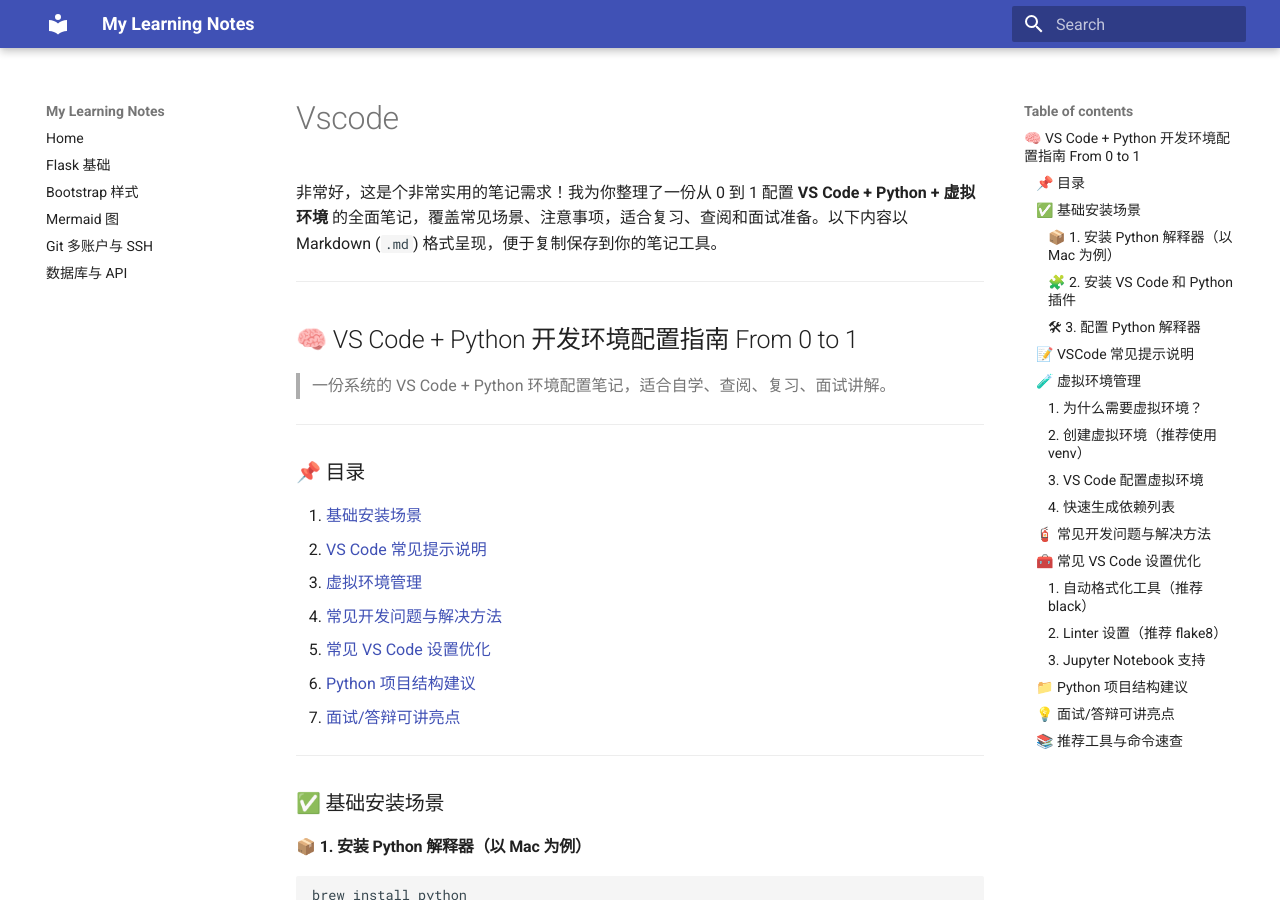
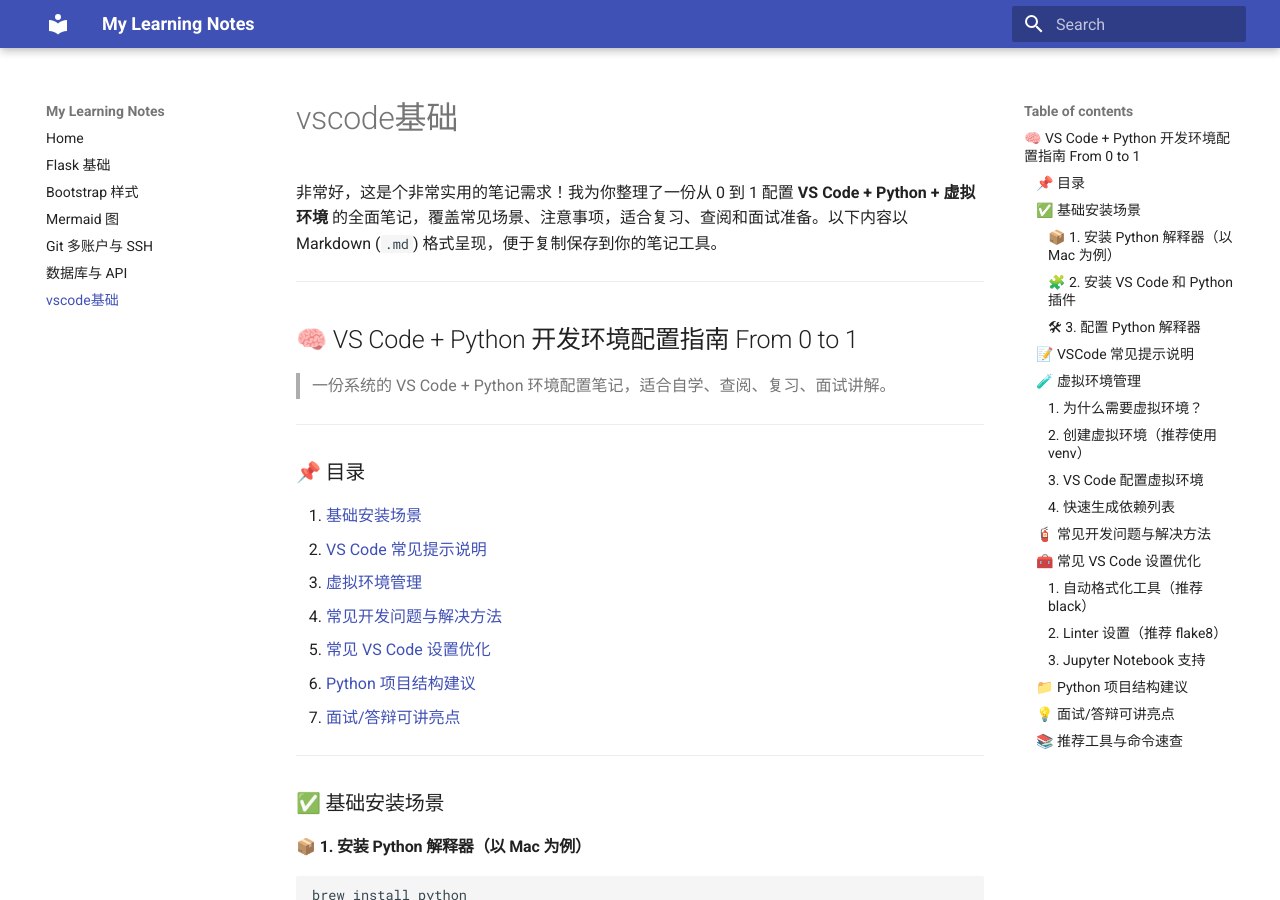
Before and after one commit to jjJollyCoder/myLearningNotes, an MkDocs documentation site: the page built from docs/vscode.md, in a window 1280 px wide and 900 px high. Built offline with MkDocs 1.6.1 and Material for MkDocs 9.7.7, drawn with Linux system fonts in a browser that asks for light colours.

Commit message:
Update mkdocs.yml
add vscode navigation

```diff
--- a/mkdocs.yml
+++ b/mkdocs.yml
@@ -9,3 +9,4 @@
   - Mermaid 图: mermaid-examples.md
   - Git 多账户与 SSH: git-accounts-ssh.md
   - 数据库与 API: database-api.md
+  - vscode基础: vscode.md
```
